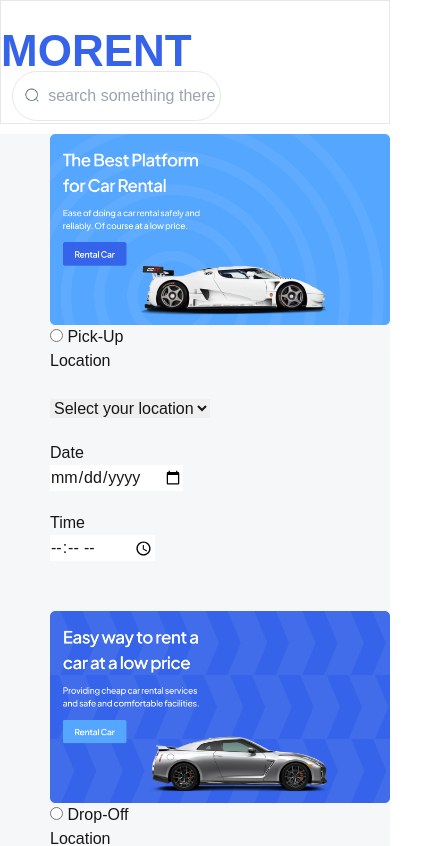
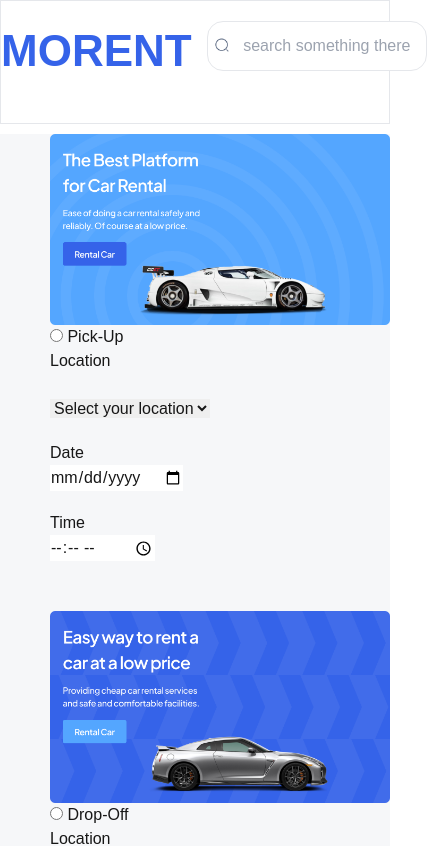
Before and after one commit to zaincoding/HackThon-Two, a Next.js app: page / in a window 390 px wide. Shown: the top 846 px of the page, 427 px wide, since content can reach past the window. Built offline with nearby package versions, Linux system fonts and the light colour scheme.

Commit message:
Fix issue

```diff
--- a/components/Category/Header2.tsx
+++ b/components/Category/Header2.tsx
@@ -27,8 +27,8 @@ export default function Header2(){
     </p>
 
         <p className='relative  md:hidden'> <span className=' text-[44px] text-[#3563E9] font-bold'>MORENT</span>
-        <input className='h-[50px]  ml-[-180px] absolute mt-[70px] rounded-full border-[1px] ' type="text" name="search"  placeholder=' &nbsp;&nbsp;&nbsp;&nbsp;&nbsp;&nbsp; search something there'/>
-        <Image className='mx-[20px] my-[-25px] absolute' src='/images/icons/search.PNG' alt='search' height={20} width={20}/>
+        <input className='h-[50px] w-[220px] ml-[15px] absolute mt-[20px] rounded-2xl border-[1px] ' type="text" name="search"  placeholder=' &nbsp;&nbsp;&nbsp;&nbsp;&nbsp;&nbsp; search something there'/>
+        <Image className='mx-[210px] my-[-75px] absolute' src='/images/icons/search.PNG' alt='search' height={20} width={20}/>
         </p>
 
 
--- a/components/Header/Header.tsx
+++ b/components/Header/Header.tsx
@@ -24,10 +24,10 @@ export default function Header(){
     </p>
 
 
-    <p className='relative  md:hidden'> <span className=' text-[44px] text-[#3563E9] font-bold'>MORENT</span>
-    <input className='h-[50px]  ml-[-180px] absolute mt-[70px] rounded-full border-[1px] ' type="text" name="search"  placeholder=' &nbsp;&nbsp;&nbsp;&nbsp;&nbsp;&nbsp; search something there'/>
-    <Image className='mx-[20px] my-[-25px] absolute' src='/images/icons/search.PNG' alt='search' height={20} width={20}/>
-    </p>
+        <p className='relative  md:hidden'> <span className=' text-[44px] text-[#3563E9] font-bold'>MORENT</span>
+        <input className='h-[50px] w-[220px] ml-[15px] absolute mt-[20px] rounded-2xl border-[1px] ' type="text" name="search"  placeholder=' &nbsp;&nbsp;&nbsp;&nbsp;&nbsp;&nbsp; search something there'/>
+        <Image className='mx-[210px] my-[-75px] absolute' src='/images/icons/search.PNG' alt='search' height={20} width={20}/>
+        </p>
 
 
 </div>
```
